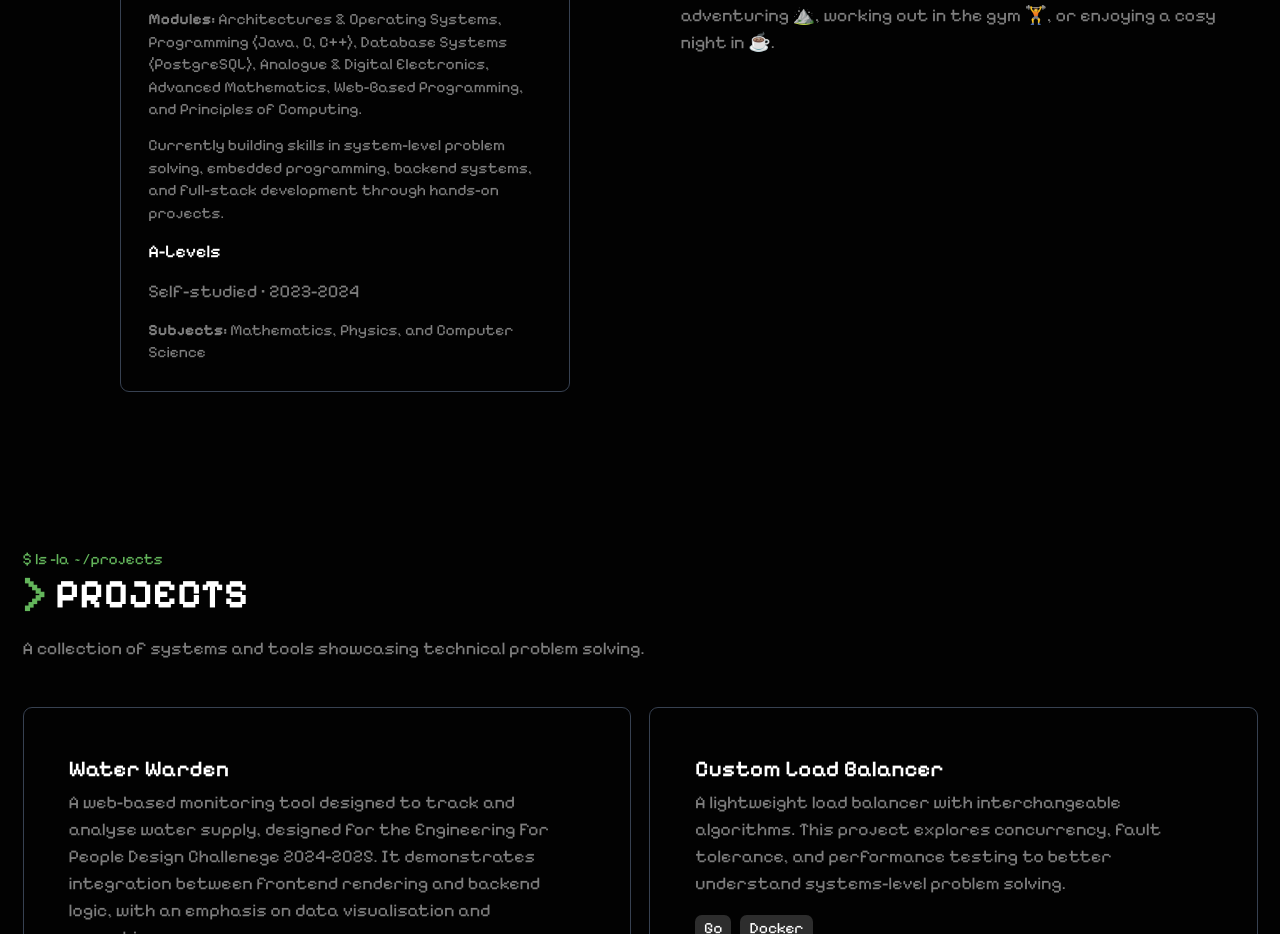
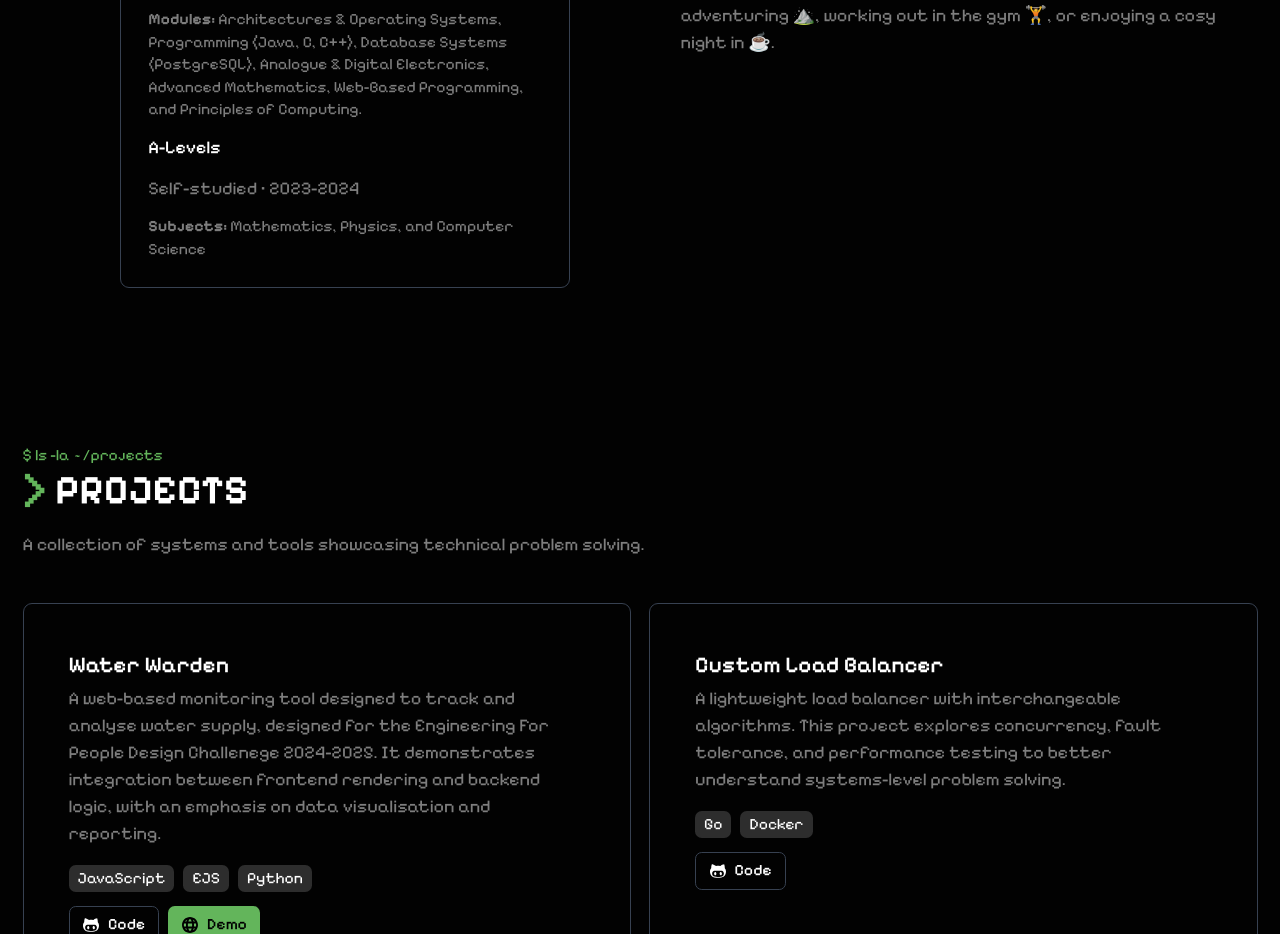
Before and after one commit to arthurstevens/portfolio, a React (Vite) app: page / in a window 1280 px wide. Shown: the part 1720-2654 px from the top of the page. Built offline with nearby package versions, Linux system fonts and the light colour scheme.

Commit message:
feat(about): remove fluffy text from education card

```diff
--- a/src/components/ui/EducationCard.tsx
+++ b/src/components/ui/EducationCard.tsx
@@ -13,9 +13,6 @@ const EducationCard = () => (
     <p className="text-secondary text-sm">
       <strong>Modules:</strong> Architectures & Operating Systems, Programming (Java, C, C++), Database Systems (PostgreSQL), Analogue & Digital Electronics, Advanced Mathematics, Web-Based Programming, and Principles of Computing.
     </p>
-    <p className="text-secondary text-sm">
-      Currently building skills in system-level problem solving, embedded programming, backend systems, and full-stack development through hands-on projects.
-    </p>
 
     {/* A-Levels */}
     <p className="font-medium">A-Levels</p>
```
